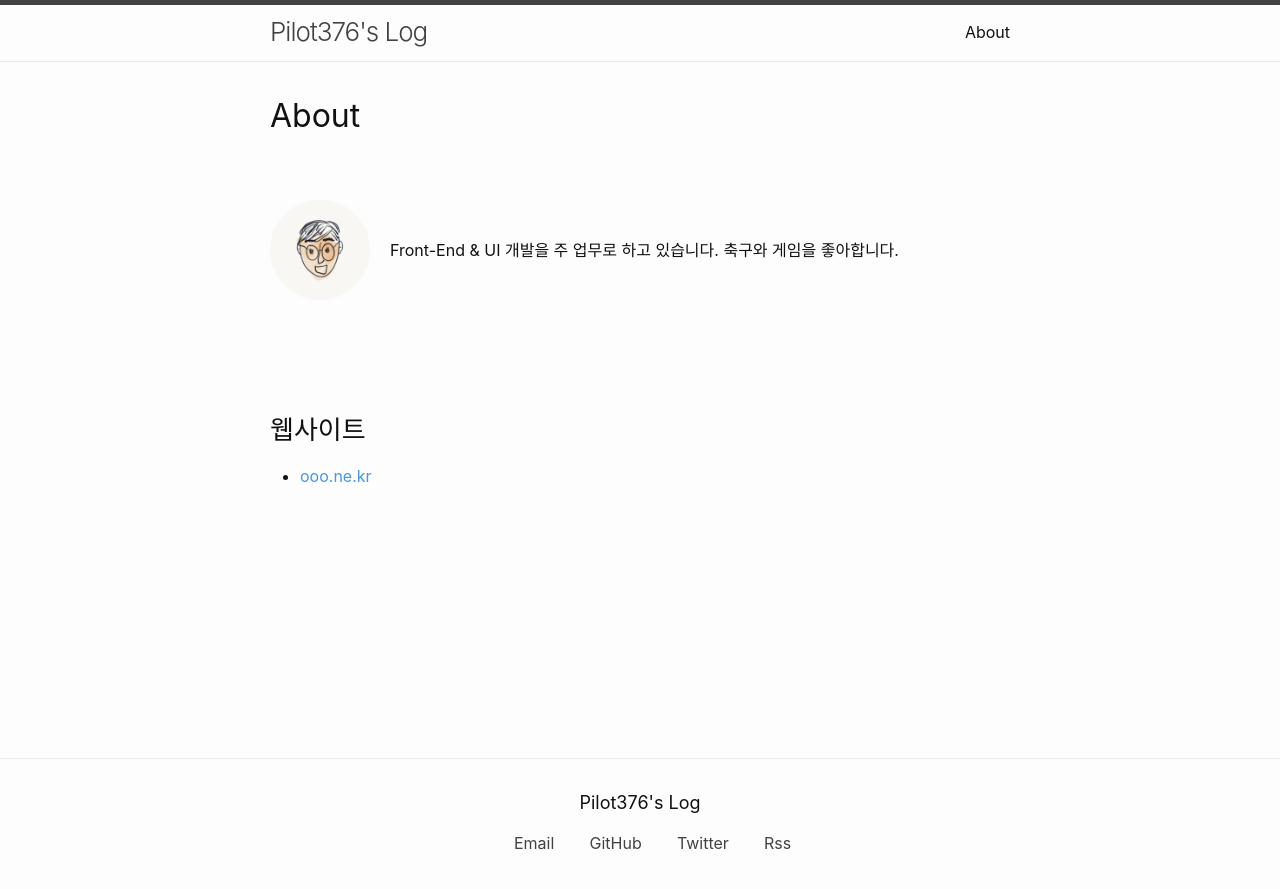
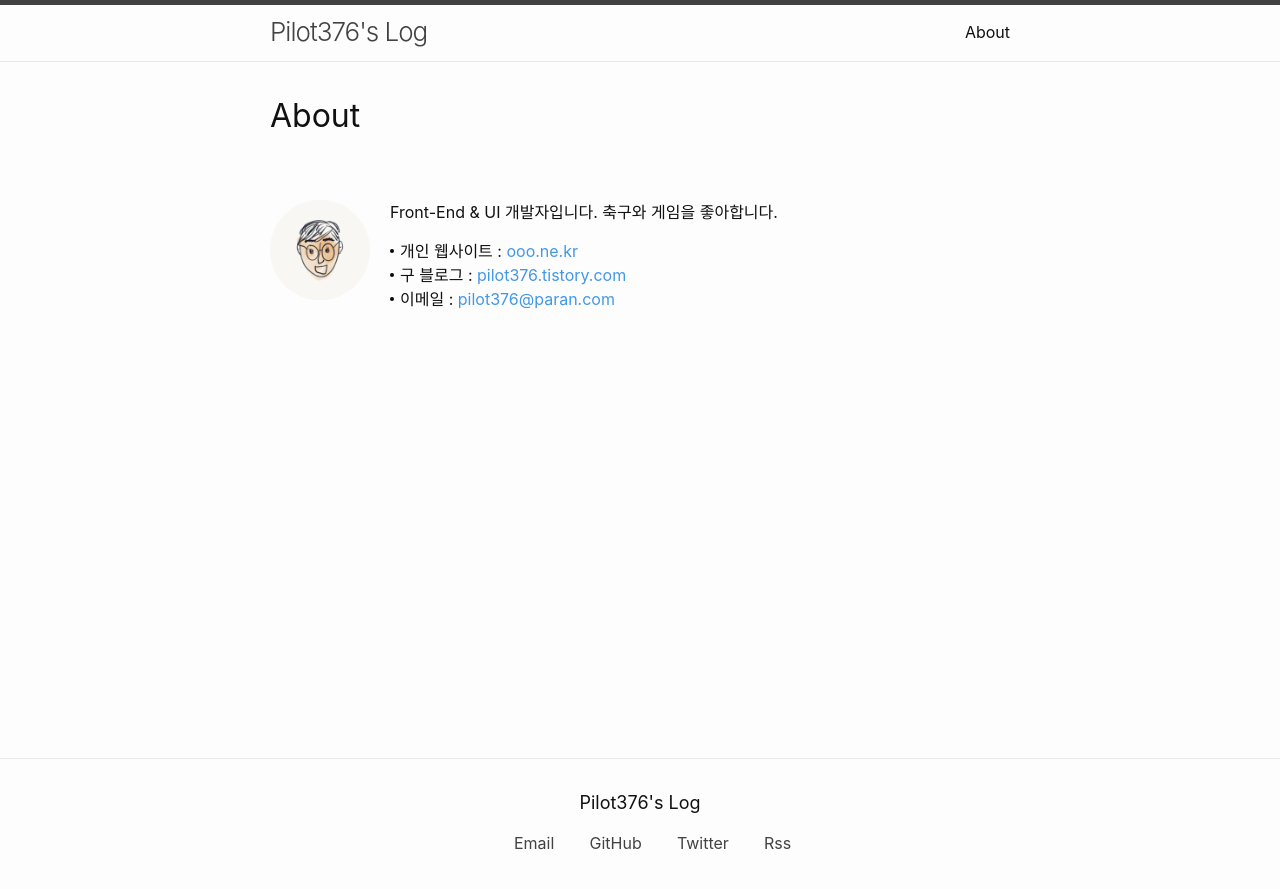
Before and after one commit to pilot376/pilot376.github.io, a Jekyll site: the page built from about.md, in a window 1280 px wide. Shown: the top 889 px of the page. Built offline with Jekyll 4.4.1, drawn with Linux system fonts in a browser that asks for light colours; some web fonts are replaced.

Commit message:
어바웃 페이지 수정

```diff
--- a/about.md
+++ b/about.md
@@ -7,15 +7,17 @@ permalink: /about/
 <style>
 	.area-profile {position:relative;min-height:100px;padding-left:120px;margin-bottom:50px;}
 	.area-profile img {position:absolute;top:0;left:0;border-radius: 100px;}
-	.area-profile p {display: flex;height: 100px; align-items: center;}
+    .area-profile ul {padding:0;margin:0;list-style: none;}
+    .area-profile li {position:relative;padding:0 0 0 10px;margin:0;list-style: none;}
+    .area-profile li:after {content: "";position:absolute;top:50%;left:0; width: 4px;height:4px;margin-top:-2px;background:#000;border-radius: 4px;}
 </style>
 
 <div class="area-profile">
 	<img src="/assets/img/profile.png" alt="프로필 이미지" width="100" height="100">
-	<p>Front-End & UI 개발을 주 업무로 하고 있습니다. 축구와 게임을 좋아합니다.</p>
+    <p>Front-End & UI 개발자입니다. 축구와 게임을 좋아합니다.</p>
+    <ul>
+        <li>개인 웹사이트 : <a href="https://ooo.ne.kr">ooo.ne.kr</a></li>
+        <li>구 블로그 : <a href="https://pilot376.tistory.com">pilot376.tistory.com</a></li>
+        <li>이메일 : <a href="mailto:pilot376@paran.com">pilot376@paran.com</a></li>
+    </ul>
 </div>
-
----
-
-### 웹사이트
-* [ooo.ne.kr](https://ooo.ne.kr)
```
